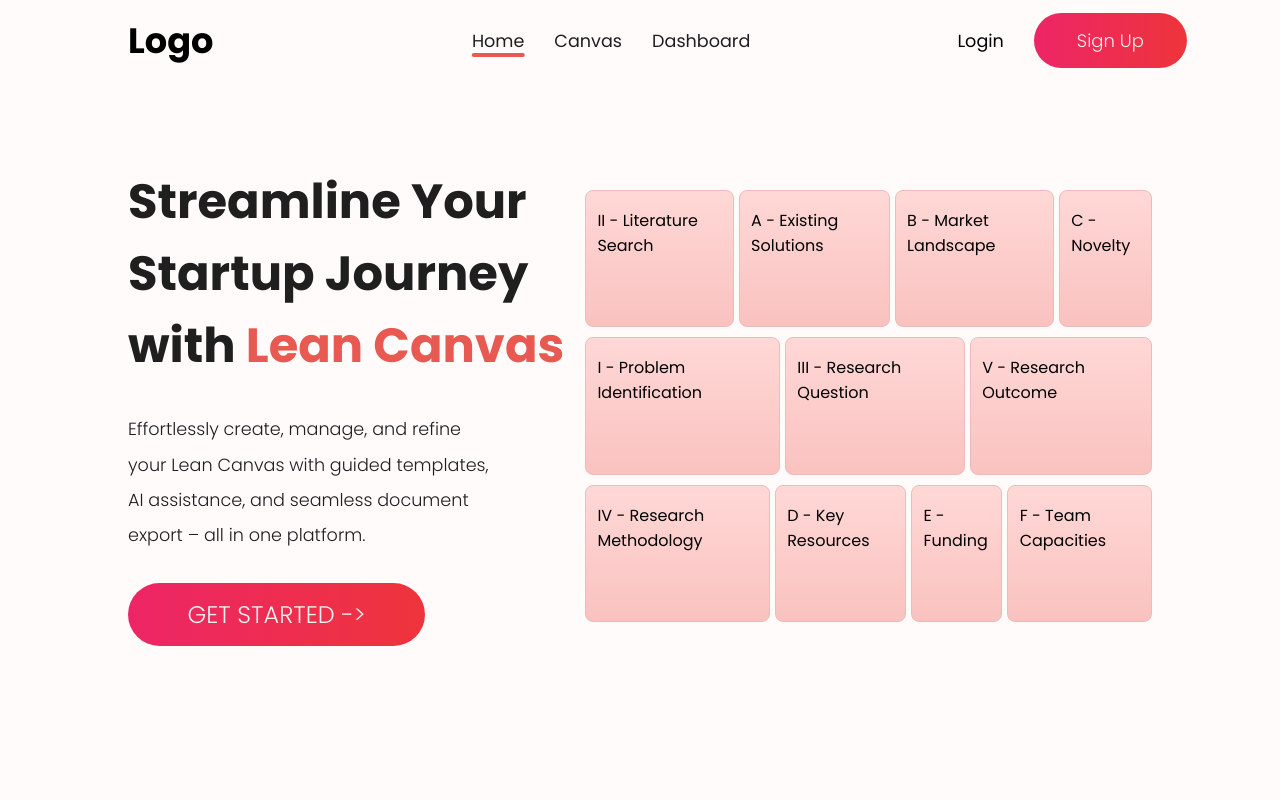
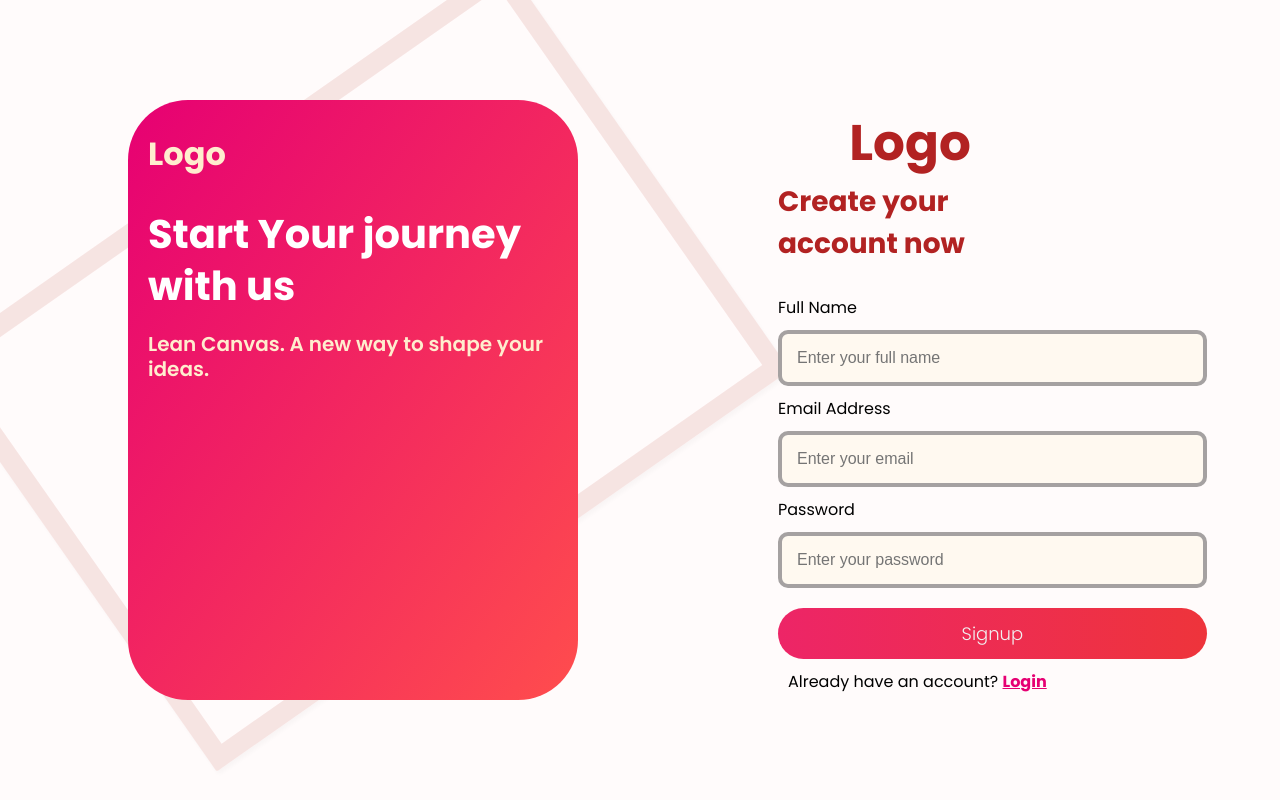
Before and after one commit to usman2335/Startovate_FYP, a React (Vite) app in the folder frontend/: page / in a window 1280 px wide. Shown: the top 800 px of the page. Built offline with nearby package versions, Linux system fonts and the light colour scheme.

Commit message:
No code changes made.

```diff
--- a/frontend/src/App.jsx
+++ b/frontend/src/App.jsx
@@ -7,7 +7,7 @@
     <>
       <Router>
         <Routes>
-          <Route path="/signup" element={<SignupPage />}></Route>
+          <Route path="/" element={<SignupPage />}></Route>
           <Route path="/" element={<LandingPage />}></Route>
           <Route path="/canvas" element={<CanvasPage />}></Route>
           {/* <Route path="/" element={<Navigate to="/LandingPage" />} /> */}
```
